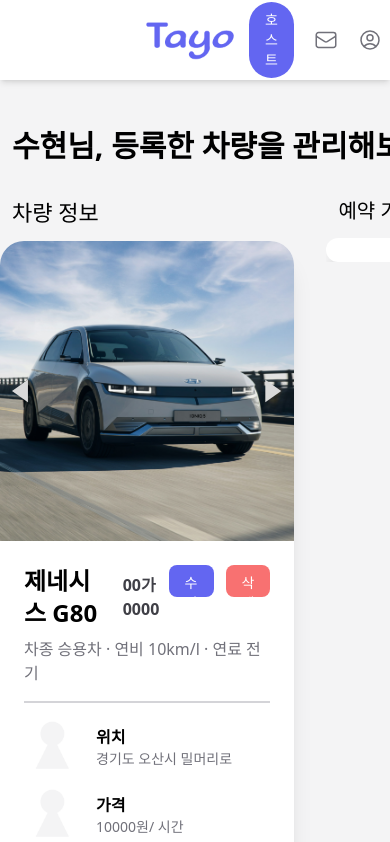
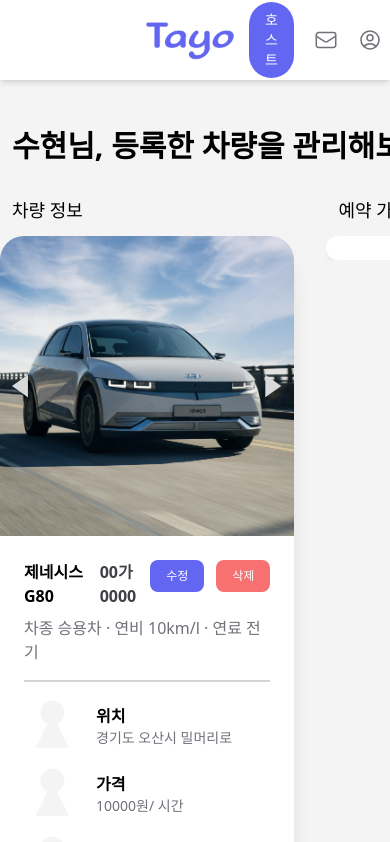
Before and after one commit to softeerbootcamp-3rd/Team9-HexaCore, a React (Vite) app in the folder client/: page /hosts/manage in a window 390 px wide. Shown: the top 842 px of the page. Built offline with nearby package versions, Linux system fonts and the light colour scheme.

Commit message:
feat(#56) : 반응형 적용

```diff
--- a/client/src/components/ListComponent.tsx
+++ b/client/src/components/ListComponent.tsx
@@ -1,3 +1,4 @@
+import React, { useEffect } from 'react';
 import Button from './Button';
 
 type Props = {
@@ -9,6 +10,22 @@ type Props = {
 function ListComponent({ target, reservation, className }: Props) {
   let buttonText;
   let buttonType: 'disabled' | 'danger' | 'enabled' | undefined;
+
+  useEffect(() => {
+    const handleResize = () => {
+      const buttons = document.querySelectorAll('Button');
+      buttons.forEach((button) => {
+        if (window.innerWidth <= 1520) {
+          button.classList.add('w-[9ch]', 'min-w-[9ch]');
+        } else {
+          button.classList.remove('w-[9ch]', 'min-w-[9ch]');
+        }
+      });
+    };
+    window.addEventListener('resize', handleResize);
+    handleResize();
+    return () => window.removeEventListener('resize', handleResize);
+  }, []);
 
   if (reservation.status === 'cancel') {
     if (target.type === 'host') {
@@ -92,7 +109,7 @@ function ListComponent({ target, reservation, className }: Props) {
                   {reservation.price || undefined}원
                 </p>
               </div>
-              <Button className="w-1/4 min-w-14 h-auto mr-6 rounded-xl text-xs lg:text-sm break-all" type={buttonType} text={buttonText}></Button>
+              <Button className="w-1/4 h-auto mr-6 rounded-xl text-xs lg:text-sm" type={buttonType} text={buttonText}></Button>
             </div>
           </div>
         </li>
--- a/client/src/pages/hosts/HostManage.tsx
+++ b/client/src/pages/hosts/HostManage.tsx
@@ -107,7 +107,7 @@ function HostManage() {
       <div className="flex gap-8 mb-10">
         {/* Car Info Manage */}
         <div className="flex flex-col w-2/5 gap-3">
-          <h3 className="pl-3 text-[22px] font-medium">차량 정보</h3>
+          <h3 className="pl-3 text-lg xl:text-xl font-medium">차량 정보</h3>
           <div className="flex flex-col w-full bg-white rounded-3xl shadow-xl overflow-hidden">
             {/* Image Gallery */}
             <div className="flex w-full h-[300px] overflow-hidden relative">
@@ -125,13 +125,13 @@ function HostManage() {
               <div className="flex flex-col gap-2">
                 <div className="flex justify-between">
                   <div className="flex items-center gap-3">
-                    <h1 className="text-2xl font-bold">{data.car.name}</h1>
+                    <h1 className="text-base lg:text-2xl font-bold">{data.car.name}</h1>
                     <div className="text-background-700 font-semibold text-base">{data.car.number}</div>
                     {/* <Tag className="h-6 text-background-700 font-semibold text-base" text={data.car.carNumber} /> */}
                   </div>
                   <div className="flex gap-3">
-                    <Button className="h-8" text="수정" onClick={editCar}></Button>
-                    <Button className="h-8" text="삭제" type="danger" onClick={deleteCar}></Button>
+                    <Button className="h-8 text-xs xl:text-sm whitespace-nowrap" text="수정" onClick={editCar}></Button>
+                    <Button className="h-8 text-xs xl:text-sm whitespace-nowrap" text="삭제" type="danger" onClick={deleteCar}></Button>
                   </div>
                 </div>
                 <p className="text-background-500">
@@ -192,12 +192,16 @@ function HostManage() {
           {/* Button div */}
           <div className="flex gap-6">
             <button
-              className={`bg-gray-200 ${selectedTab === 'calendar' ? 'text-black font-bold' : 'text-background-300'} pl-3 text-[20px] font-medium`}
+              className={`bg-gray-200 w-fit text-lg xl:text-xl whitespace-nowrap ${
+                selectedTab === 'calendar' ? 'text-black font-bold' : 'text-background-300'
+              } pl-3 text-[20px] font-medium`}
               onClick={() => handleTabSelect('calendar')}>
               예약 가능 일자
             </button>
             <button
-              className={`bg-gray-200 ${selectedTab === 'reservation' ? 'text-black font-bold' : 'text-background-300'} pl-3 text-[20px] font-medium`}
+              className={`bg-gray-200 w-fit text-lg xl:text-xl whitespace-nowrap ${
+                selectedTab === 'reservation' ? 'text-black font-bold' : 'text-background-300'
+              } pl-3 text-[20px] font-medium`}
               onClick={() => handleTabSelect('reservation')}>
               내 차 예약 내역
             </button>
--- a/client/src/pages/profile/Profile.tsx
+++ b/client/src/pages/profile/Profile.tsx
@@ -76,7 +76,7 @@ function Profile() {
             </p>
             <p className="mt-3 text-sm text-background-400">{data.user?.email}</p>
             <p className="text-sm text-background-400">{data.user?.phoneNum}</p>
-            <Button text="수정" className="m-6 ml-0 w-1/4" onClick={editProfile}></Button>
+            <Button text="수정" className="h-10 m-6 ml-0 w-1/4 text-xs xl:text-sm whitespace-nowrap" onClick={editProfile}></Button>
           </div>
         </div>
       </div>
```
